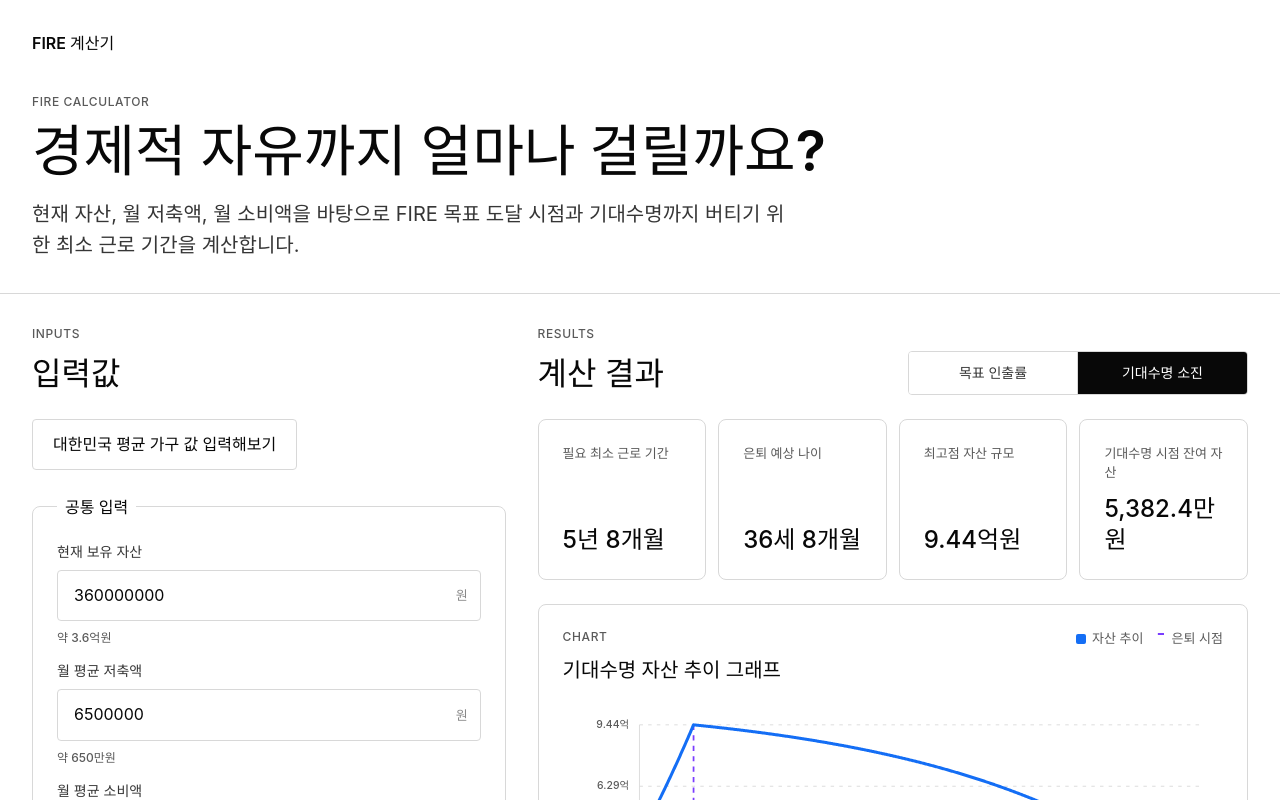
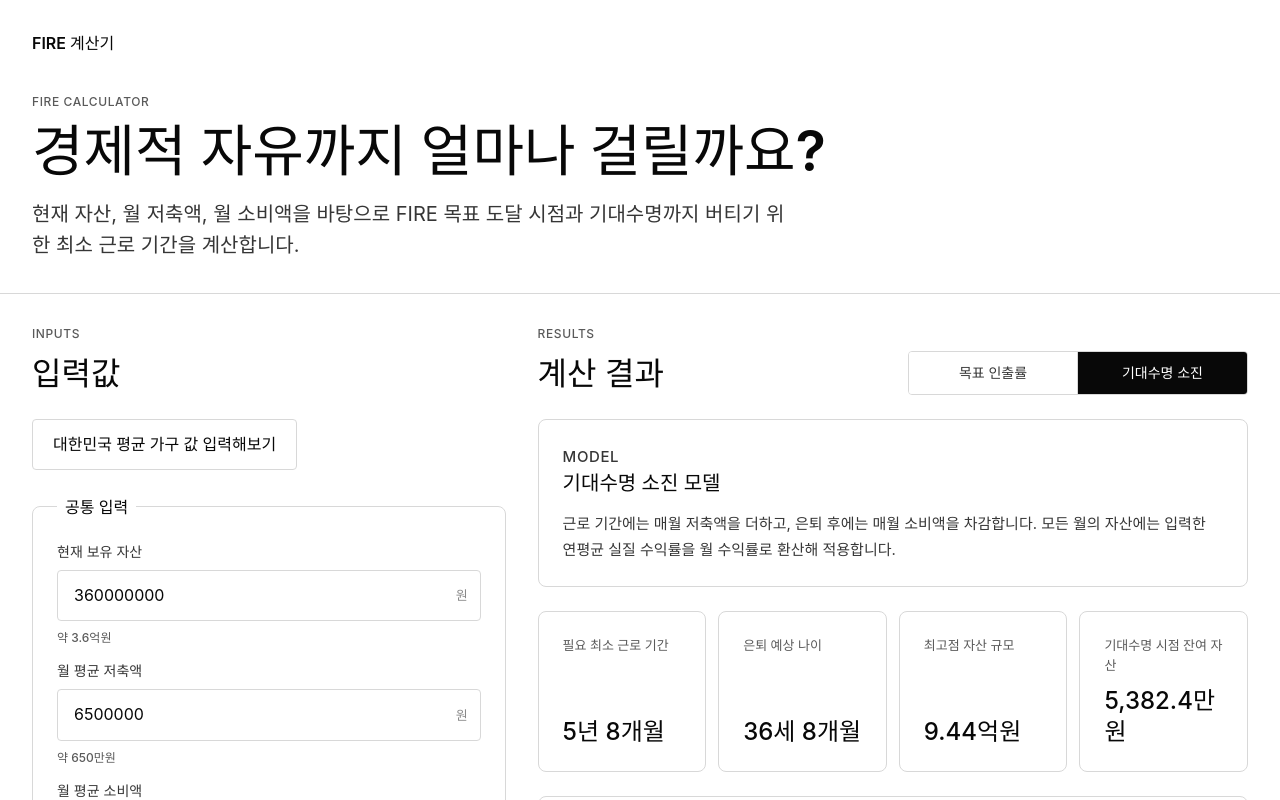
Before and after one commit to heojay/fire-calculator, a React (Vite) app: page / in a window 1280 px wide. Both pictures are taken after a click on the tab "기대수명 소진". Shown: the top 800 px of the page. Built offline with nearby package versions, Linux system fonts and the light colour scheme.

Commit message:
소진 모델 설명과 기간 표시 개선
기대수명 소진 모델 설명을 결과 상단으로 옮겼다.

기간이 정확히 연 단위일 때 0개월 표기를 생략하도록 정리했다.

```diff
--- a/src/App.tsx
+++ b/src/App.tsx
@@ -348,15 +348,6 @@ function DepletionSummary({ result }: { result: DepletionResult }) {
 
   return (
     <>
-      <div className="summary-grid depletion-grid">
-        {items.map(([label, value]) => (
-          <article className="metric-card" key={label}>
-            <span>{label}</span>
-            <strong>{value}</strong>
-          </article>
-        ))}
-      </div>
-      <DepletionChart result={result} />
       <article className="chart-card model-note">
         <div>
           <p className="eyebrow">MODEL</p>
@@ -367,6 +358,15 @@ function DepletionSummary({ result }: { result: DepletionResult }) {
           자산에는 입력한 연평균 실질 수익률을 월 수익률로 환산해 적용합니다.
         </p>
       </article>
+      <div className="summary-grid depletion-grid">
+        {items.map(([label, value]) => (
+          <article className="metric-card" key={label}>
+            <span>{label}</span>
+            <strong>{value}</strong>
+          </article>
+        ))}
+      </div>
+      <DepletionChart result={result} />
     </>
   );
 }
@@ -871,6 +871,14 @@ function formatWorkDuration(months: number | null): string {
   const years = Math.floor(months / 12);
   const remainingMonths = months % 12;
 
+  if (years === 0) {
+    return `${remainingMonths}개월`;
+  }
+
+  if (remainingMonths === 0) {
+    return `${years}년`;
+  }
+
   return `${years}년 ${remainingMonths}개월`;
 }
 
```
